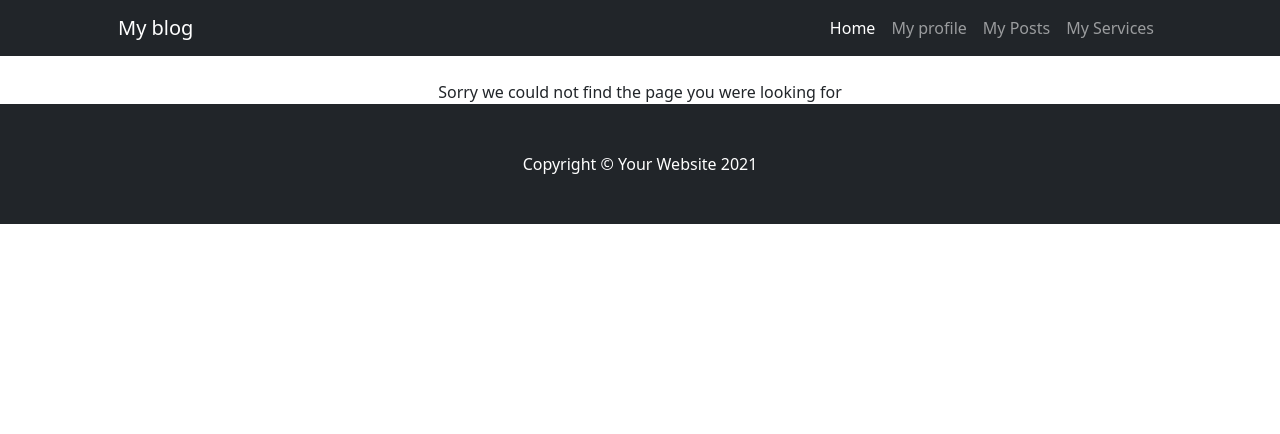
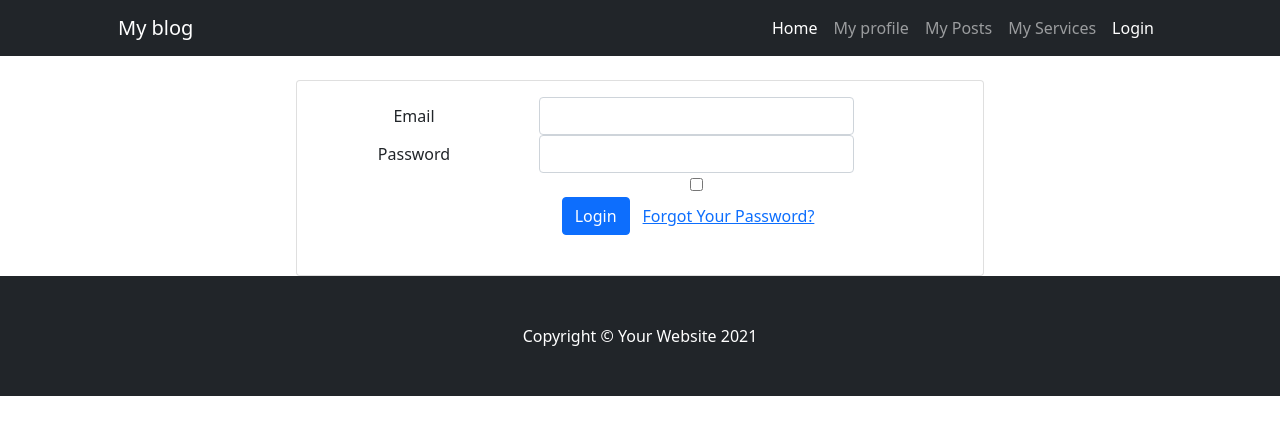
Before and after one commit to sajib-4414/BlogApp-React-Front-End, a React (Create React App) app: page /loginlogout in a window 1280 px wide. Shown: the top 434 px of the page. Built offline with nearby package versions, Linux system fonts and the light colour scheme.

Commit message:
Email and password validation added, email validation with regex works now

```diff
--- a/package.json
+++ b/package.json
@@ -7,6 +7,7 @@
     "@testing-library/jest-dom": "^5.14.1",
     "@testing-library/react": "^11.2.7",
     "@testing-library/user-event": "^12.8.3",
+    "axios": "^0.21.1",
     "bootstrap": "^5.0.2",
     "react": "^17.0.2",
     "react-bootstrap": "^1.6.1",
--- a/src/App.js
+++ b/src/App.js
@@ -8,6 +8,7 @@ import MyProfile from '../src/components/MyProfile'
 import NotFound from '../src/components/NotFound'
 import MyPosts from '../src/components/MyPosts'
 import Services from '../src/components/Services'
+import LoginLogout from '../src/components/LoginLogout'
 
 function App() {
   return (
@@ -18,7 +19,7 @@ function App() {
 
 
           {/*Page content*/}
-          <div class="container px-4 px-lg-5">
+          <div className="container px-4 px-lg-5">
           <br/>
            {/*Content row*/}
             <Switch>
@@ -26,12 +27,13 @@ function App() {
               <Route exact path="/myprofile" component={MyProfile}></Route>
                 <Route exact path="/myposts" component={MyPosts}></Route>
                 <Route exact path="/services" component={Services}></Route>
+              <Route exact path="/loginlogout" component={LoginLogout}></Route>
               <Route component={NotFound} />
             </Switch>
           </div>
           {/*Footer*/}
-          <footer class="py-5 bg-dark">
-            <div class="container px-4 px-lg-5"><p class="m-0 text-center text-white">Copyright &copy; Your Website 2021</p></div>
+          <footer className="py-5 bg-dark">
+            <div className="container px-4 px-lg-5"><p className="m-0 text-center text-white">Copyright &copy; Your Website 2021</p></div>
           </footer>
 
         </div>
--- /dev/null
+++ b/src/components/LoginLogout.js
@@ -0,0 +1,120 @@
+import {useState} from "react";
+import axios from "axios";
+
+function LoginLogout (){
+    const [loginEmail, setLoginEmail] = useState("");
+    const [loginPassword, setLoginPassword] = useState("");
+    const [loginEmailError,setLoginEmailError] = useState("")
+    const [loginPasswordError,setLoginPasswordError] = useState("")
+
+    function validateEmail(email) {
+        const re = /^(([^<>()[\]\\.,;:\s@"]+(\.[^<>()[\]\\.,;:\s@"]+)*)|(".+"))@((\[[0-9]{1,3}\.[0-9]{1,3}\.[0-9]{1,3}\.[0-9]{1,3}\])|(([a-zA-Z\-0-9]+\.)+[a-zA-Z]{2,}))$/;
+        return re.test(String(email).toLowerCase());
+    }
+
+    const handleChange = event =>{
+        let name = [event.target.name]
+        let value = event.target.value
+        //console.log("Event name is : "+name+", value is "+value)
+        if (name == "email"){
+            setLoginEmail(value)
+            if (!validateEmail(value)){
+                setLoginEmailError("Invalid Email")
+            }
+            else {
+                setLoginEmailError("")
+            }
+        }
+        else if (name == "password"){
+            setLoginPassword(value)
+        }
+    }
+    const handleFormSubmit = formEvent=> {
+        formEvent.preventDefault();
+        //check for valiation
+        if ( !validateEmail(loginEmail)){
+            setLoginEmailError("Invalid Email")
+            return;
+        }
+        else{
+            setLoginEmailError("")
+        }
+        if (loginPassword === ""){
+            setLoginPasswordError("Password cannot be left empty")
+            return;
+        }
+        //do login now
+        const login_payload = {
+            username:loginEmail
+        }
+        axios
+        .post("http://localhost:8000/users/", {
+          username: loginEmail,
+          password: loginPassword
+        })
+        .then(res => {
+          console.log(res);
+
+        });
+        //now clear the state
+        setLoginEmail("")
+        setLoginPassword("")
+
+
+    }
+    return (
+        <div className="row justify-content-center">
+            <div className="col-md-8">
+                <div className="card">
+                    <div className="card-body">
+                        <form method="post" onSubmit={handleFormSubmit}>
+                            <div className="form-group row">
+                                <label htmlFor="email_address" className="col-md-4 col-form-label text-md-right">Email</label>
+                                <div className="col-md-6">
+                                    <input type="text" value={loginEmail} onChange={handleChange} id="email_address" className="form-control" name="email" />
+                                    <small id="username_error" className="text-danger">
+                                        {loginEmailError}
+                                    </small>
+                                </div>
+                            </div>
+
+                            <div className="form-group row">
+                                <label htmlFor="password" className="col-md-4 col-form-label text-md-right">Password</label>
+                                <div className="col-md-6">
+                                    <input type="password" id="password" value = {loginPassword} onChange={handleChange} className="form-control" name="password" />
+                                    <small id="password_error" className="text-danger">
+                                        {loginPasswordError}
+                                    </small>
+                                </div>
+                            </div>
+
+                            <div className="form-group row">
+                                <div className="col-md-6 offset-md-4">
+                                    <div className="checkbox">
+                                        <label>
+                                            <input type="checkbox" name="remember"/>
+                                        </label>
+                                    </div>
+                                </div>
+                            </div>
+
+                            <div className="col-md-6 offset-md-4">
+                                <button type="submit" className="btn btn-primary">
+                                    Login
+                                </button>
+                                <a href="#" className="btn btn-link">
+                                    Forgot Your Password?
+                                </a>
+                            </div>
+
+                        </form>
+                        <br/>
+                    </div>
+
+
+            </div>
+        </div>
+</div>
+    )
+}
+export default LoginLogout
--- a/src/components/NavigationBar.js
+++ b/src/components/NavigationBar.js
@@ -16,7 +16,8 @@ function NavigationBar(){
                         </li>
                         <li className="nav-item"><NavLink activeClassName="active" className="nav-link" aria-current="page" to={'/myposts'}>My Posts</NavLink>
                         </li>
-                        <li className="nav-item"><NavLink activeClassName="active" className="nav-link" aria-current="page" to={'/services'}>My Services</NavLink>
+                        <li className="nav-item"><NavLink activeClassName="active" className="nav-link" aria-current="page" to={'/services'}>My Services</NavLink></li>
+                        <li className="nav-item"><NavLink activeClassName="active" className="nav-link" aria-current="page" to={'/loginlogout'}>Login</NavLink>
                         </li>
 
                     </ul>
```
Also changed, not shown: 1 other file (tests, documents, lock files or other folders).
